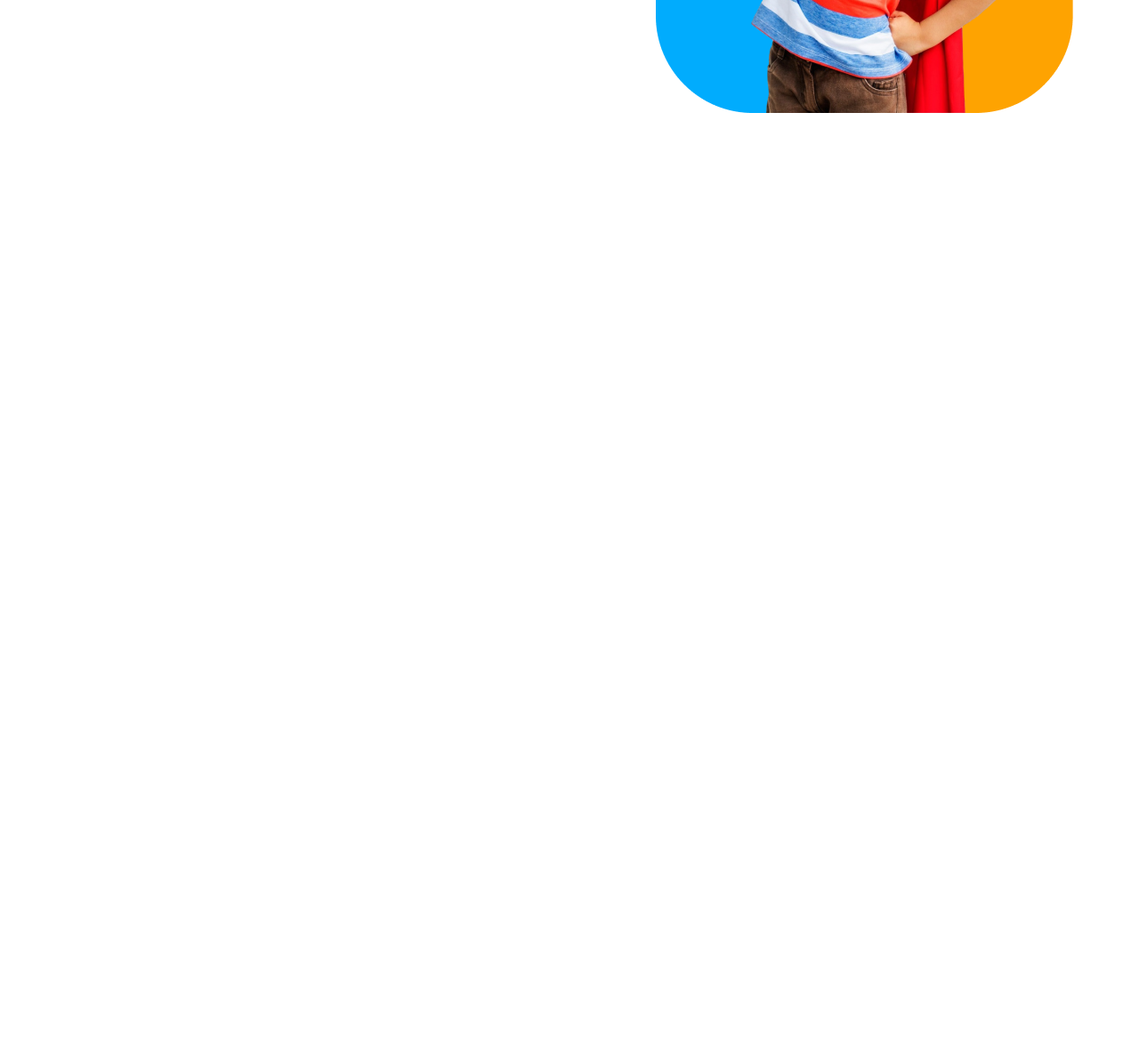
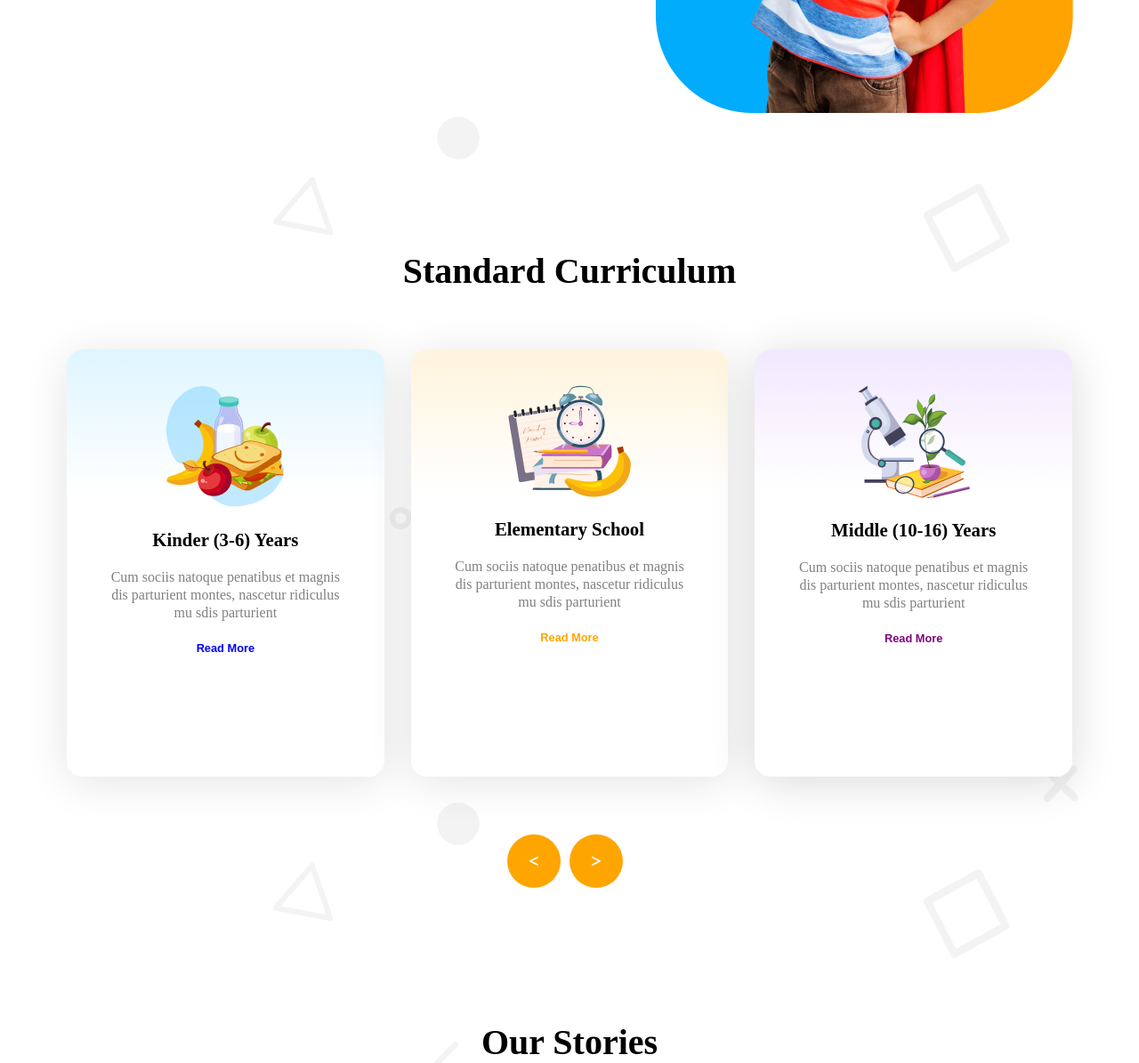
Before and after one commit to mhemon10/Assignment-2, a plain HTML site: page index.html in a window 1280 px wide. Shown: the part 532-1727 px from the top of the page at 89% size. Before the commit the page ends 800 px from the top, so only its background shows below. Drawn offline with Linux system fonts and the light colour scheme.

Commit message:
this is my third  commit

```diff
--- a/index.html
+++ b/index.html
@@ -57,14 +57,53 @@
                 <img src="assets/hero-kids.png" alt="" class="header-img">
 
             </div>
-
-
         </section>
-
     </header>
 
     <main>
+        <section class="sta-curr">
+            <h3 class="sta-h">Standard Curriculum</h3>
+            <div class="sta-conte">
+                <div class="sat-1">
+                    <img src="assets/kinder.png" alt="">
+                    <h4 class="sta-title">Kinder (3-6) Years</h4>
+                    <p class="sta-dis-1">Cum sociis natoque penatibus et magnis
+                        dis parturient montes, nascetur ridiculus
+                        mu sdis parturient</p>
+                    <button class="btn-sta-1">Read More</button>
+                </div>
 
+                <div class="sta-2">
+                    <img src="assets/elementary.png" alt="">
+                    <h4 class="sta-title">Elementary School</h4>
+                    <p class="sta-dis-1">Cum sociis natoque penatibus et magnis
+                        dis parturient montes, nascetur ridiculus
+                        mu sdis parturient</p>
+                    <button class="btn-sta-2">Read More</button>
+                </div>
+
+                <div class="sta-3">
+                    <img src="assets/middle.png" alt="">
+                    <h4 class="sta-title">Middle (10-16) Years</h4>
+                    <p class="sta-dis-1">Cum sociis natoque penatibus et magnis
+                        dis parturient montes, nascetur ridiculus
+                        mu sdis parturient</p>
+                    <button class="btn-sta-3">Read More</button>
+                </div>
+            </div>
+            <div class="btn-con">
+                <div>
+                    <button class="btn-arr-2"><i class="fa-solid fa-less-than"></i></button>
+                </div>
+                <div>
+                    <button class="btn-arr-2"><i class="fa-solid fa-greater-than"></i></button>
+                </div>
+            </div>
+        </section>
+
+        <section class="Our-storys">
+            <h3 class="sta-h">Our Stories</h3>
+        </section>
     </main>
 
     <footer>
--- a/style.css
+++ b/style.css
@@ -31,6 +31,11 @@
 
 .color-4 {
     color: purple;
+}
+main{
+    background: url(assets/bg.png);
+
+
 }
 
 /* Header Section Decoration */
@@ -150,7 +155,128 @@
     border: 1px solid black;
 }
 
+/* Standard Curriculum  */
 
+.sta-h{
+    margin-top: 100px;
+    font-size: 2.5rem;
+    font-weight: 900;
+}
+
+.sta-curr{
+    max-width: 1440px;
+    margin: 0 auto;
+    text-align: center;
+    padding-top: 50px;
+
+}
+
+.sat-1{
+    height: 480px;
+    width: 367px;
+    background: linear-gradient(#DEF5FF,#ffff,#ffff,#ffff);
+    padding: 40px;
+    margin: 15px;
+    border-radius: 18px;
+    box-shadow:0px 6px 50px 0px rgba(0, 0, 0, 0.11);
+
+}
+
+
+.sta-2{
+    height: 480px;
+    width: 367px;
+    background: linear-gradient( #FFF4DC,#ffff,#ffff,#ffff);
+    padding: 40px;
+    margin: 15px;
+    border-radius: 18px;
+    box-shadow:0px 6px 50px 0px rgba(0, 0, 0, 0.11);
+
+}
+
+.sta-3{
+
+    height: 480px;
+    width: 367px;
+    background: linear-gradient(#F2E8FF,#ffff,#ffff,#ffff);
+    padding: 40px;
+    margin: 15px;
+    border-radius: 18px;
+    box-shadow:0px 6px 50px 0px rgba(0, 0, 0, 0.15);
+}
+
+.sta-conte{
+    max-width: 1160px;
+    margin: 0 auto;
+    display: flex;
+    justify-content: center;
+    margin-top: 50px;
+    margin-bottom: 50px;
+}
+.sta-title{
+    font-weight: bold;
+    font-size: 1.3rem;
+    margin-top: 20px;
+    margin-bottom: 20px;
+
+}
+.sta-dis-1{
+    line-height: 20px;
+    color: #808080;
+    margin-bottom: 20px;
+}
+
+.btn-sta-1{
+    border: none;
+    background-color: transparent;
+    font-size: 0.8rem;
+    font-weight: 700;
+    color: blue;
+    cursor: pointer;
+
+}
+
+.btn-sta-3{
+    border: none;
+    background-color: transparent;
+    font-size: 0.8rem;
+    font-weight: 700;
+    color: purple;
+    cursor: pointer;
+
+}
+.btn-sta-2{
+    border: none;
+    background-color: transparent;
+    font-size: 0.8rem;
+    font-weight: 700;
+    color: orange;
+    cursor: pointer;
+}
+
+.btn-con{
+    display: flex;
+    justify-content: center;
+    align-items: center;
+
+}
+.btn-arr-2{
+    width: 60px;
+    height: 60px;
+    border-radius: 50px;
+    background: orange;
+    border: none;
+    color: white;
+    font-weight: 900;
+    margin-right: 10px;
+    margin-bottom: 50px;
+
+}
+.Our-storys{
+    max-width: 1440px;
+    margin: 0 auto;
+    text-align: center;
+}
 /* Responsive Styles */
 @media screen and (max-width: 768px) {
     .nav {
@@ -200,4 +326,45 @@
         max-width: 300px;
         margin-bottom: 20px;
     }
+
+    .sta-conte {
+        flex-direction: column; /* Stack items vertically */
+        align-items: center;   /* Center align the cards */
+        margin-top: 20px;
+    }
+
+    .sat-1,
+    .sta-2,
+    .sta-3 {
+        width: 90%; /* Make the cards responsive with a smaller width */
+        margin-bottom: 20px; /* Add spacing between cards */
+    }
+
+    .sta-title {
+        font-size: 1.2rem; /* Adjust text size for mobile */
+    }
+
+    .sta-dis-1 {
+        font-size: 0.9rem; /* Smaller text for better readability */
+    }
+
+    .btn-sta-1,
+    .btn-sta-2,
+    .btn-sta-3 {
+        font-size: 0.85rem; /* Reduce button text size */
+        width: 100%;        /* Make buttons full-width */
+        text-align: center;
+    }
+
+    .btn-con {
+        justify-content: center; /* Center align the navigation buttons */
+        gap: 10px; /* Add spacing between buttons */
+    }
+
+    .btn-arr-2 {
+        width: 50px;   /* Smaller buttons for navigation */
+        height: 50px;
+        font-size: 1.5rem;
+        margin-right: 5px;
+    }
 }
```
